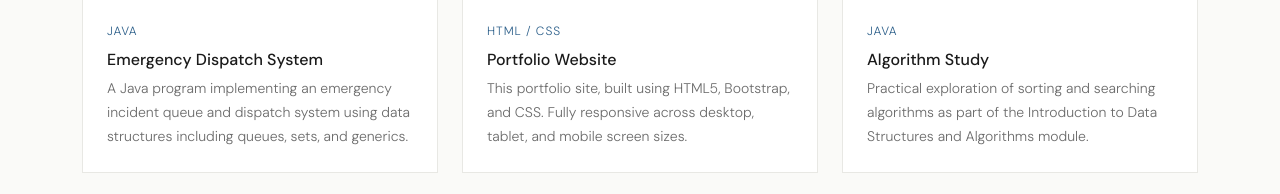
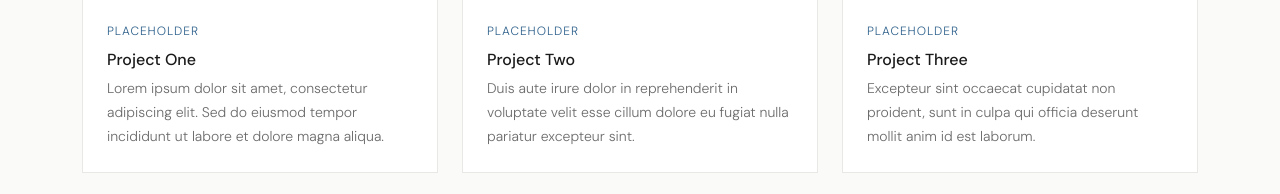
Before and after one commit to N14024/Portfolio, a plain HTML site: page portfolio.html in a window 1280 px wide. Shown: the part 568-762 px from the top of the page. Drawn offline with nearby package versions, Linux system fonts and the light colour scheme; grey boxes are pictures that could not be loaded.

Commit message:
Add files via upload

```diff
--- a/portfolio.html
+++ b/portfolio.html
@@ -41,9 +41,9 @@
           <div class="project-card">
             <img src="https://picsum.photos/seed/proj1/600/400" alt="Project One" class="project-img" />
             <div class="project-body">
-              <span class="project-tag">Java</span>
-              <h4 class="project-title">Emergency Dispatch System</h4>
-              <p class="project-desc">A Java program implementing an emergency incident queue and dispatch system using data structures including queues, sets, and generics.</p>
+              <span class="project-tag">Placeholder</span>
+              <h4 class="project-title">Project One</h4>
+              <p class="project-desc">Lorem ipsum dolor sit amet, consectetur adipiscing elit. Sed do eiusmod tempor incididunt ut labore et dolore magna aliqua.</p>
             </div>
           </div>
         </div>
@@ -52,9 +52,9 @@
           <div class="project-card">
             <img src="https://picsum.photos/seed/proj2/600/400" alt="Project Two" class="project-img" />
             <div class="project-body">
-              <span class="project-tag">HTML / CSS</span>
-              <h4 class="project-title">Portfolio Website</h4>
-              <p class="project-desc">This portfolio site, built using HTML5, Bootstrap, and CSS. Fully responsive across desktop, tablet, and mobile screen sizes.</p>
+              <span class="project-tag">Placeholder</span>
+              <h4 class="project-title">Project Two</h4>
+              <p class="project-desc">Duis aute irure dolor in reprehenderit in voluptate velit esse cillum dolore eu fugiat nulla pariatur excepteur sint.</p>
             </div>
           </div>
         </div>
@@ -63,9 +63,9 @@
           <div class="project-card">
             <img src="https://picsum.photos/seed/proj3/600/400" alt="Project Three" class="project-img" />
             <div class="project-body">
-              <span class="project-tag">Java</span>
-              <h4 class="project-title">Algorithm Study</h4>
-              <p class="project-desc">Practical exploration of sorting and searching algorithms as part of the Introduction to Data Structures and Algorithms module.</p>
+              <span class="project-tag">Placeholder</span>
+              <h4 class="project-title">Project Three</h4>
+              <p class="project-desc">Excepteur sint occaecat cupidatat non proident, sunt in culpa qui officia deserunt mollit anim id est laborum.</p>
             </div>
           </div>
         </div>
```
